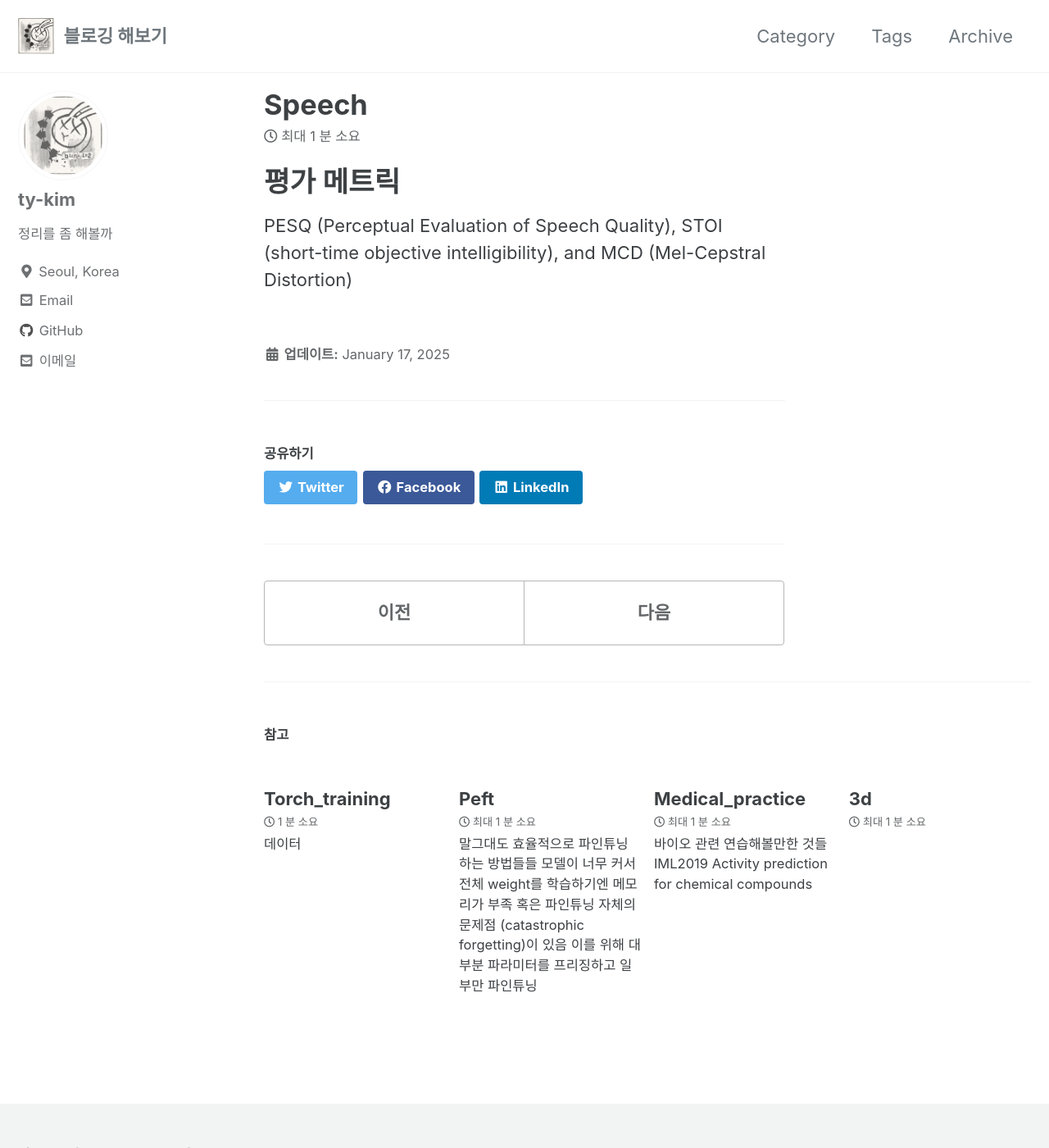
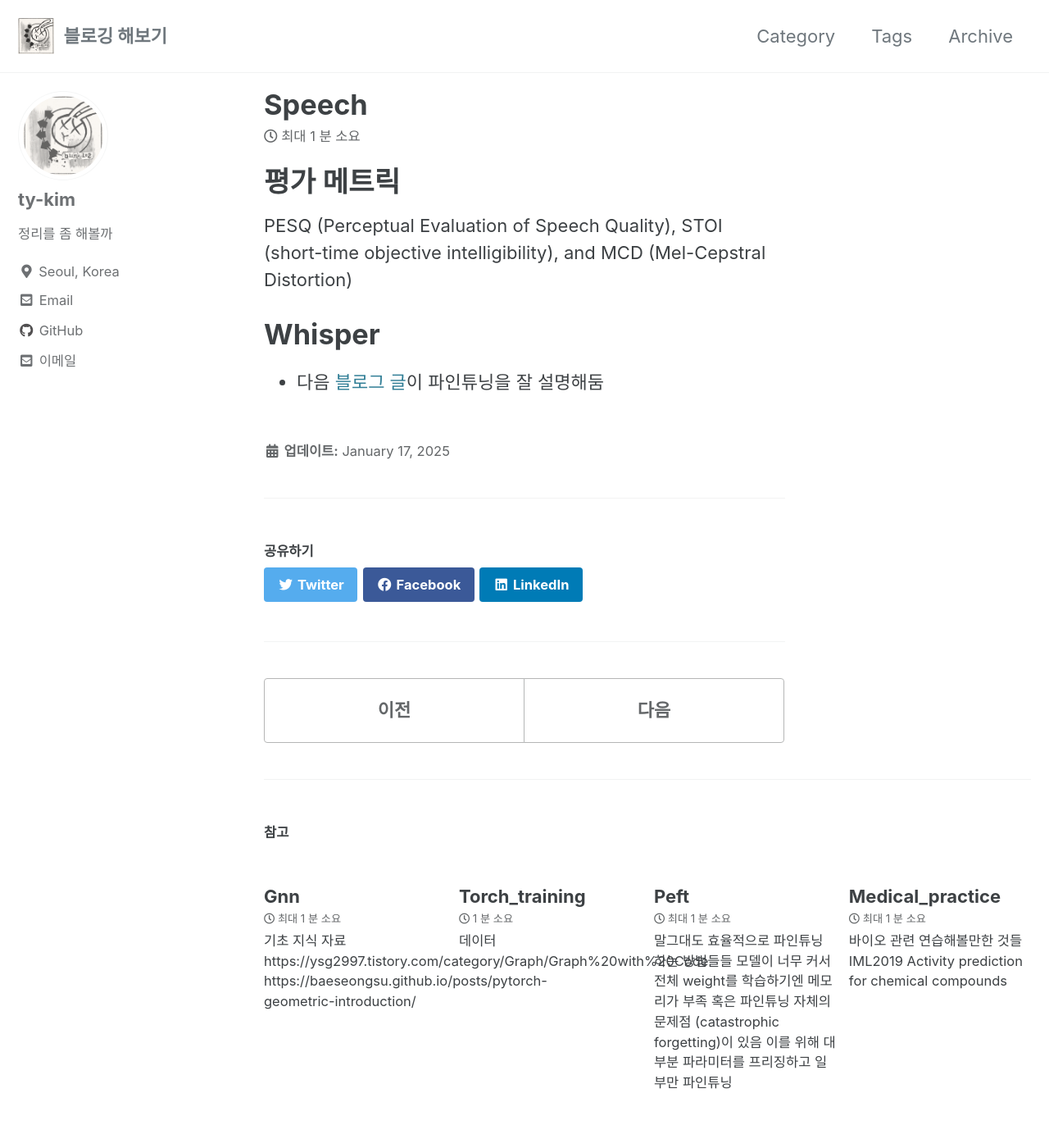
Before and after one commit to tae-yeop/tae-yeop.github.io, a Jekyll site: the page built from _posts/2025-01-17-speech.md, in a window 1280 px wide and 1400 px high. Shown: the whole window at 82% size. Built offline with Jekyll 4.4.1, drawn with Linux system fonts in a browser that asks for light colours; cached includes are drawn as plain includes.

Commit message:
25-02-02-part1

```diff
--- a/_posts/2025-01-17-speech.md
+++ b/_posts/2025-01-17-speech.md
@@ -2,3 +2,7 @@
 
 # 평가 메트릭
 PESQ (Perceptual Evaluation of Speech Quality), STOI (short-time objective intelligibility), and MCD (Mel-Cepstral Distortion)
+
+
+# Whisper
+- 다음 [블로그 글](https://ysg2997.tistory.com/53)이 파인튜닝을 잘 설명해둠
--- /dev/null
+++ b/_posts/2025-02-02-gnn.md
@@ -0,0 +1,3 @@
+# 기초 지식 자료
+- https://ysg2997.tistory.com/category/Graph/Graph%20with%20Code
+- https://baeseongsu.github.io/posts/pytorch-geometric-introduction/
```
Also changed, not shown: _posts/2025-01-05-rl.md (+2 -2 lines), _posts/2025-01-21-drug_discovery.md (+6 -1 lines).
